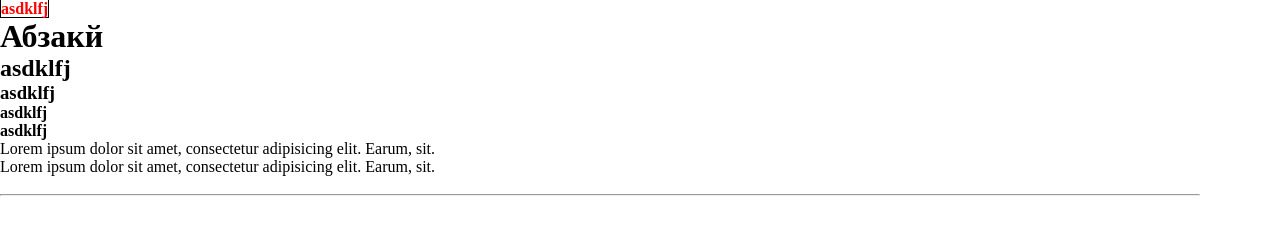
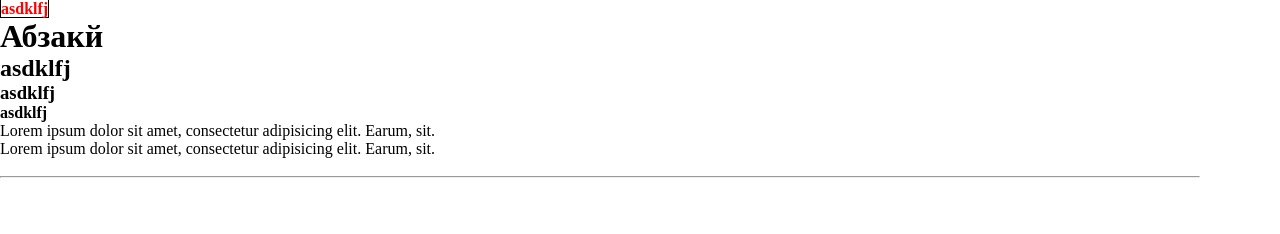
Before and after one commit to CyberArt2718281/git-test, a plain HTML site: page index.html in a window 1280 px wide. Drawn offline with Linux system fonts and the light colour scheme.

Commit message:
change html

```diff
--- a/index.html
+++ b/index.html
@@ -12,7 +12,6 @@
 <h2>asdklfj</h2>
 <h3>asdklfj</h3>
 <h4>asdklfj</h4>
-<h4>asdklfj</h4>
 
 <p>
     Lorem    ipsum dolor sit amet, consectetur adipisicing elit. Earum, sit.
```
